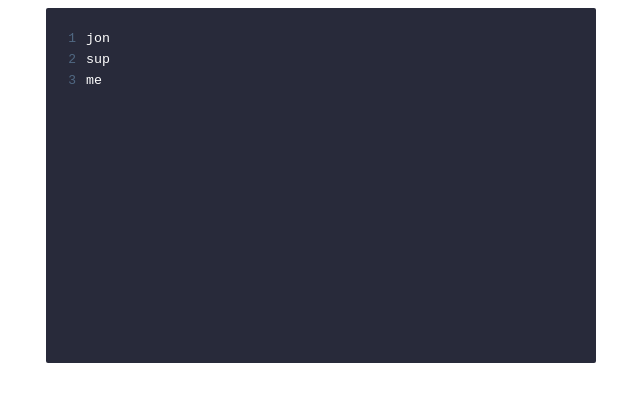
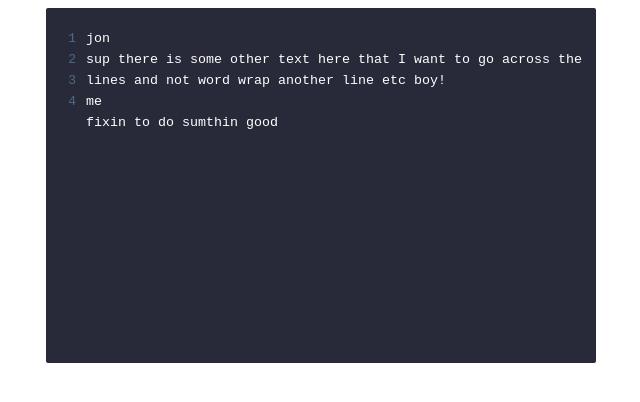
Before and after one commit to jdgamble555/content-editable, a SvelteKit app: page / in a window 1280 px wide. Shown: the top 402 px of the page, without its empty margins (319-959 px from the left). Built offline with nearby package versions, Linux system fonts and the light colour scheme.

Commit message:
array of lines

```diff
--- a/src/components/test.svelte
+++ b/src/components/test.svelte
@@ -1,7 +1,8 @@
 <script lang="ts">
 	export let source = `jon
-sup
-me`;
+sup there is some other text here that I want to go across the lines and not word wrap another line etc boy!
+me
+fixin to do sumthin good`;
 
 	let numberOfLines = source.split('\n').length;
 
```
